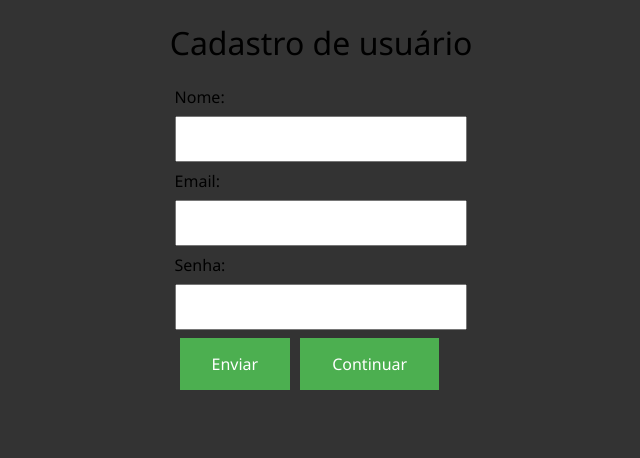
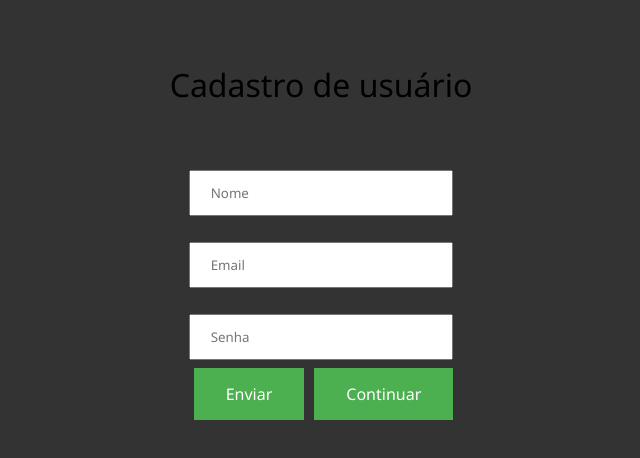
Before and after one commit to Gabriel132002/VeiculosConsorcioFrontEnd, a React (Create React App) app: page / in a window 1280 px wide. Shown: the top 458 px of the page, without its empty margins (319-959 px from the left). Built offline with nearby package versions, Linux system fonts and the light colour scheme.

Commit message:
ReactVeiculos

```diff
--- a/src/App.js
+++ b/src/App.js
@@ -9,7 +9,7 @@ const App = () => {
     setCurrentComponent('vehicles');
   };
 
-  const handleBackButtonClick = () =>{
+  const handleBackButtonClick = () => {
     setCurrentComponent('user')
   }
 
--- /dev/null
+++ b/src/component/Notification.css
@@ -0,0 +1,28 @@
+.notification {
+    position: fixed;
+    top: 20px;
+    right: 20px;
+    background-color: #f0f0f0;
+    padding: 10px;
+    border-radius: 4px;
+    box-shadow: 0 2px 5px rgba(0, 0, 0, 0.2);
+    z-index: 9999;
+    animation: fromTop .9s backwards;
+    animation-delay: .4s;
+  }
+
+  .notification span {
+    color: #333;
+  }
+
+  @keyframes fromTop {
+    from {
+        opacity: 0;
+        transform: translateY(-30px);
+    }
+
+    to{
+        opacity: 1;
+        transform: translateY(0);
+    }
+}
--- /dev/null
+++ b/src/component/Notification.jsx
@@ -0,0 +1,25 @@
+import React, { useEffect, useState } from 'react';
+import './Notification.css';
+
+const Notification = ({ message, onClose }) => {
+  const [showNotification, setShowNotification] = useState(false);
+
+  useEffect(() => {
+    setShowNotification(true);
+
+    const timeout = setTimeout(() => {
+      setShowNotification(false);
+      onClose();
+    }, 3000);
+
+    return () => clearTimeout(timeout);
+  }, [onClose]);
+
+  return (
+    <div className={`notification ${showNotification ? 'show' : ''}`}>
+      <span>{message}</span>
+    </div>
+  );
+};
+
+export default Notification;
--- a/src/component/User.css
+++ b/src/component/User.css
@@ -43,12 +43,26 @@ input:hover{
     justify-content: center;
 }
 
+.form-group{
+    margin-top: 10px;
+}
+
 header{
     display:flex;
     justify-content: center;
+    margin-top: 10px;
 }
 
 .submit-button{
     margin-left: 5px;
     margin-right: 10px;
 }
+
+main{
+  max-width: 580px;
+  width: 100%;
+  margin: 32px auto;
+
+  display: grid;
+  gap: 24px;
+}
--- a/src/component/User.jsx
+++ b/src/component/User.jsx
@@ -1,8 +1,11 @@
 import React, { useState } from 'react'
 import { createUsuario } from '../Api/Crud';
+import Notification from './Notification';
 import './User.css';
+import './Notification.css'
 
 const FormUser = ({ handleButtonClick }) => {
+    const [showNotification, setShowNotification] = useState(false)
     const [nome_usuario, setName] = useState('');
     const [email_usuario, setEmail] = useState('');
     const [senha_usuario, setPassword] = useState('');
@@ -19,33 +22,29 @@ const FormUser = ({ handleButtonClick }) => {
 
         try {
             await createUsuario(userData);
-            console.log('Usuário inserido com sucesso!');
+            setShowNotification(true)
           } catch (error) {
-            console.error('Erro ao criar usuário:', error);
+            console.error('Erro ao cadastrar usuario', error)
+            setShowNotification('Erro ao criar usuário:', error);
           }
         };
 
-    // const handleDeleteById = async () =>{
-    //     try{
-    //         await deleteUsuario(usuarioId)
-    //         console.log("Usuario deletado com sucesso")
-
-    //     }catch(error){
-    //         console.error("Erro ao deletar usuario", error)
-    //     }
-    // }
+        const handleCloseNotificatio = () =>{
+            setShowNotification(false)
+        }
 
 
     return (
         <div>
+            <main>
             <header>
                 <h1 className='title-page'>Cadastro de usuário</h1>
             </header>
             <div className='form-container'>
                 <form>
                     <div className='form-group'>
-                        <label className='name-label' htmlFor="name">Nome:</label>
                         <input
+                        placeholder='Nome'
                         type="text"
                         id="nameInput"
                         value={nome_usuario}
@@ -54,8 +53,8 @@ const FormUser = ({ handleButtonClick }) => {
                     </div>
 
                     <div className='form-group'>
-                        <label className='email-label' htmlFor="email">Email:</label>
                         <input
+                        placeholder='Email'
                         type="text"
                         id="email"
                         value={email_usuario}
@@ -64,8 +63,8 @@ const FormUser = ({ handleButtonClick }) => {
                     </div>
 
                     <div className='form-group'>
-                        <label className='password-label' htmlFor="senha">Senha:</label>
                         <input
+                        placeholder='Senha'
                         type="password"
                         id="passwordInput"
                         value={senha_usuario}
@@ -73,21 +72,13 @@ const FormUser = ({ handleButtonClick }) => {
                         />
                     </div>
 
-                    {/* <div className='form-group'>
-                        <label className='delete-label'>Deletar:</label>
-                        <input
-                        type="text"
-                        id='delete'
-                        value={usuarioId}
-                        onChange={(event) => setUsuarioId(event.target.value)}/>
-
-                    </div> */}
                     <button className='submit-button' type="submit" onClick={handleSubmit}>Enviar</button>
-                    {/* <button type='button' onClick={handleDeleteById}>Deletar</button> */}
                     <button className='nextButton' type="button" onClick={handleButtonClick}>Continuar</button>
 
                 </form>
             </div>
+            {showNotification && (<Notification message="Usuario cadastrado com sucesso" onClose={handleCloseNotificatio}/>)}
+            </main>
         </div>
     )
 };
--- a/src/component/Vehicles.jsx
+++ b/src/component/Vehicles.jsx
@@ -3,6 +3,7 @@ import React from 'react'
 const Vehicles = ({ handleBackButtonClick }) => {
   return (
     <div>
+      <label htmlFor="">Ola, você está na tela de veículos escolha um e se divirta</label>
         <button type='button' onClick={handleBackButtonClick}>Voltar</button>
     </div>
   )
```
